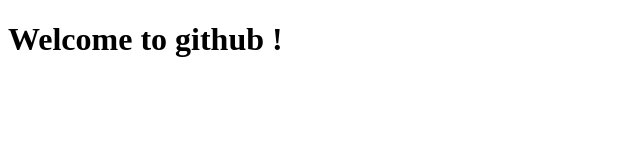
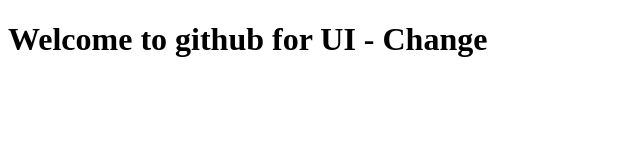
Before and after one commit to anandmishra45/demo-git, a plain HTML site: page index.html in a window 1280 px wide. Shown: the whole page, without its empty margins (0-640 px from the left). Drawn offline with Linux system fonts and the light colour scheme.

Commit message:
only heading change

```diff
--- a/index.html
+++ b/index.html
@@ -8,7 +8,7 @@
 </head>
 <body>
 
-<h1>  Welcome to github !</h1>
+<h1>  Welcome to github for UI - Change</h1>
 
 </body>
 </html>
```
